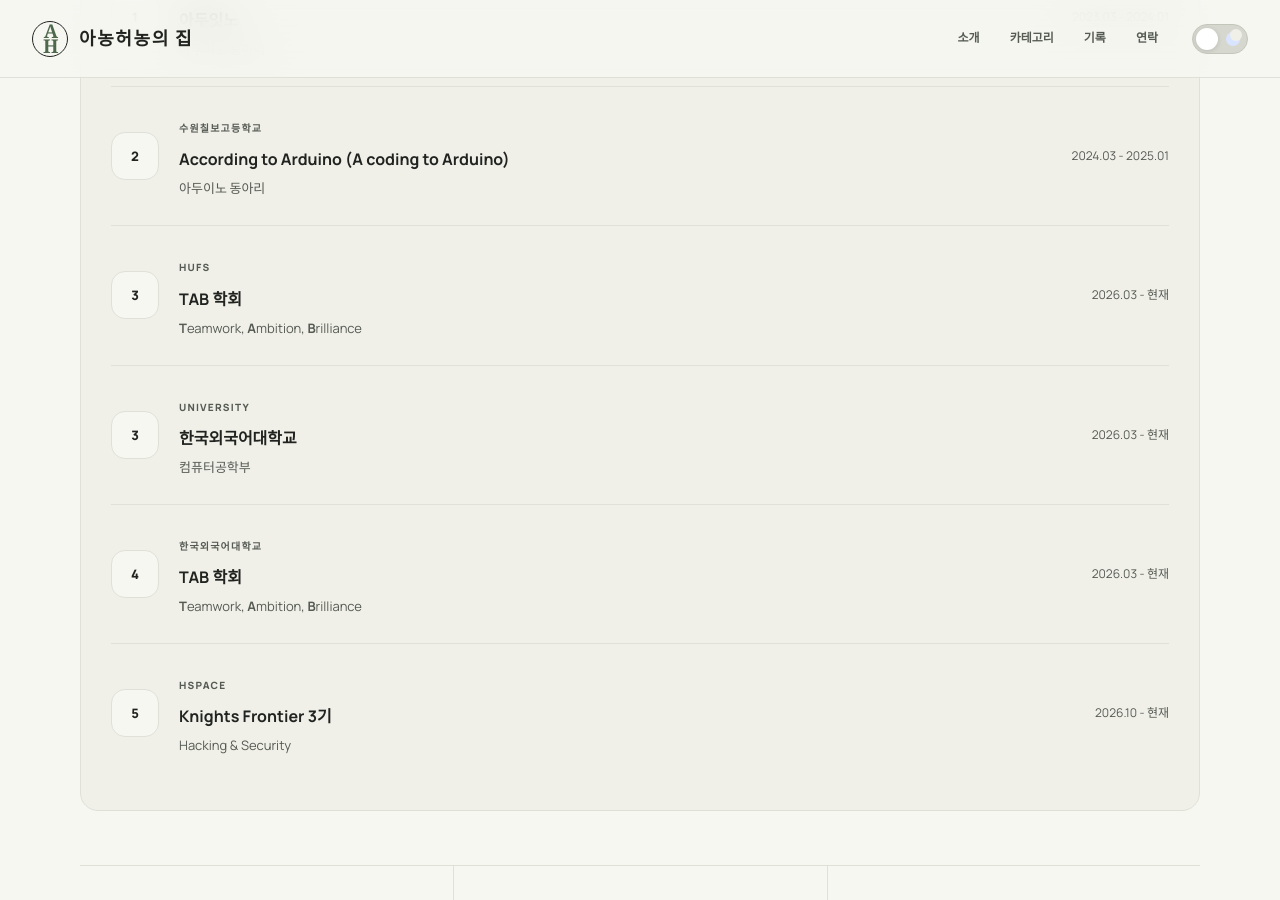
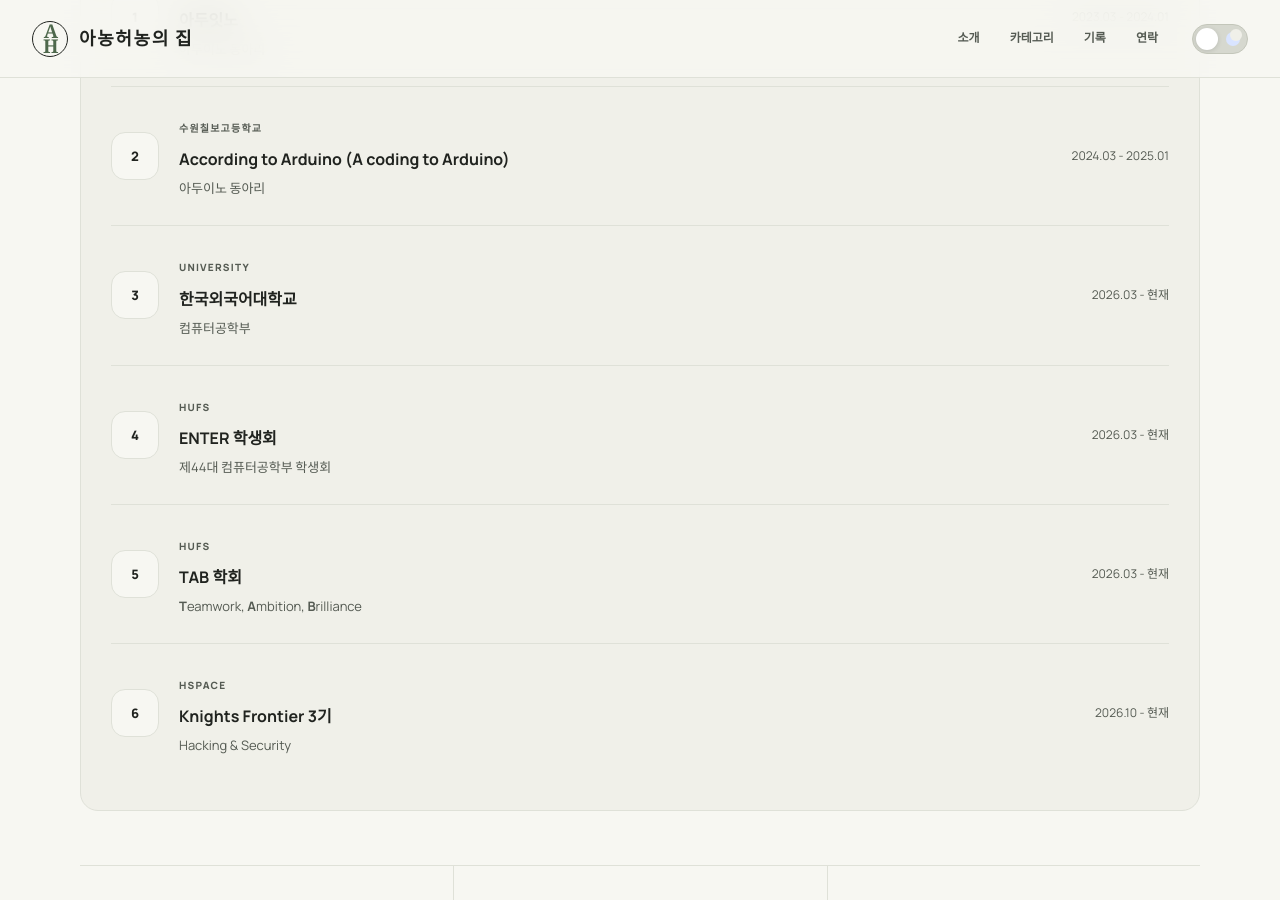
Before and after one commit to pms0602/pms0602.github.io, a Jekyll site: the page built from index.html, in a window 1280 px wide and 900 px high, scrolled down 1175 px. Built offline with Jekyll 4.4.1, drawn with Linux system fonts in a browser that asks for light colours.

Commit message:
fix index

```diff
--- a/index.html
+++ b/index.html
@@ -69,15 +69,7 @@ description: 개발과 보안, 배움의 과정을 기록하는 기술 블로그
       <span class="profile-date">2024.03 - 2025.01</span>
     </article>
 
-    <article class="profile-item">
-      <div class="profile-icon">3</div>
-      <div class="profile-info">
-        <span class="profile-type">HUFS</span>
-        <h3>TAB 학회</h3>
-        <p><strong>T</strong>eamwork, <strong>A</strong>mbition, <strong>B</strong>rilliance</p>
-      </div>
-      <span class="profile-date">2026.03 - 현재</span>
-    </article>
+
 
     <article class="profile-item">
       <div class="profile-icon">3</div>
@@ -92,7 +84,17 @@ description: 개발과 보안, 배움의 과정을 기록하는 기술 블로그
     <article class="profile-item">
       <div class="profile-icon">4</div>
       <div class="profile-info">
-        <span class="profile-type">한국외국어대학교</span>
+        <span class="profile-type">HUFS</span>
+        <h3>ENTER 학생회</h3>
+        <p>제44대 컴퓨터공학부 학생회</p>
+      </div>
+      <span class="profile-date">2026.03 - 현재</span>
+    </article>
+
+    <article class="profile-item">
+      <div class="profile-icon">5</div>
+      <div class="profile-info">
+        <span class="profile-type">HUFS</span>
         <h3>TAB 학회</h3>
         <p><strong>T</strong>eamwork, <strong>A</strong>mbition, <strong>B</strong>rilliance</p>
       </div>
@@ -100,7 +102,7 @@ description: 개발과 보안, 배움의 과정을 기록하는 기술 블로그
     </article>
 
     <article class="profile-item">
-      <div class="profile-icon">5</div>
+      <div class="profile-icon">6</div>
       <div class="profile-info">
         <span class="profile-type">HSPACE</span>
         <h3>Knights Frontier 3기</h3>
```
